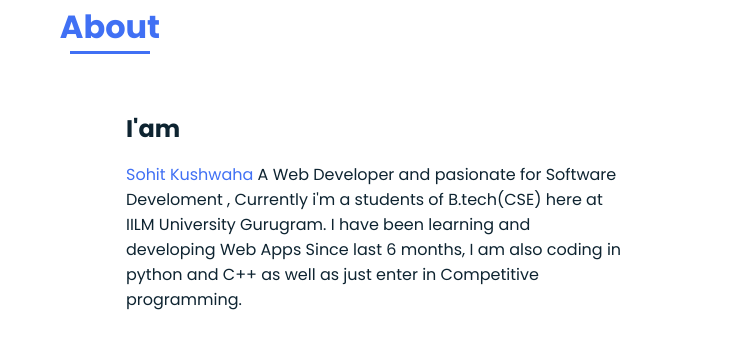
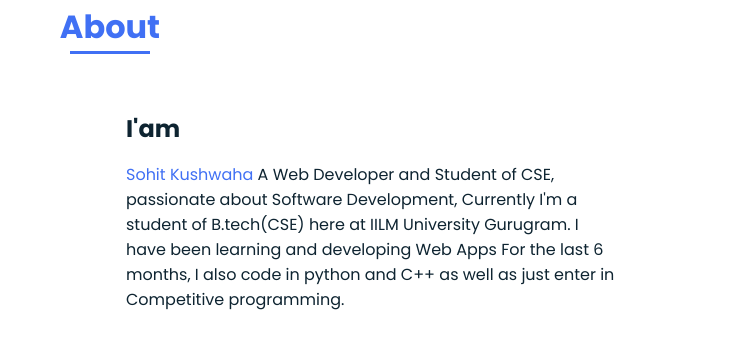
Before and after one commit to sohitdon/My_portfolio, a plain HTML site: page index.html in a window 1280 px wide. Shown: the part 877-1239 px from the top of the page, 530-1280 px from the left. Drawn offline with nearby package versions, Linux system fonts and the light colour scheme.

Commit message:
Update index.html

```diff
--- a/index.html
+++ b/index.html
@@ -67,7 +67,7 @@
 
                     <div>
                         <h2 class="about__subtitle">I'am </h2>
-                        <p class="about__text"><span class="home__title-color">Sohit Kushwaha</span> A Web Developer and pasionate for Software Develoment , Currently i'm a students of B.tech(CSE) here at IILM University Gurugram. I have been learning and developing Web Apps Since last 6 months, I am also coding in python and C++ as well as just enter in Competitive programming.  </p>
+                        <p class="about__text"><span class="home__title-color">Sohit Kushwaha</span>  A Web Developer and Student of CSE, passionate about Software Development, Currently I'm a student of B.tech(CSE) here at IILM University Gurugram. I have been learning and developing Web Apps For the last 6 months, I also code in python and C++ as well as just enter in Competitive programming.  </p>
                     </div>
                 </div>
             </section>
```
